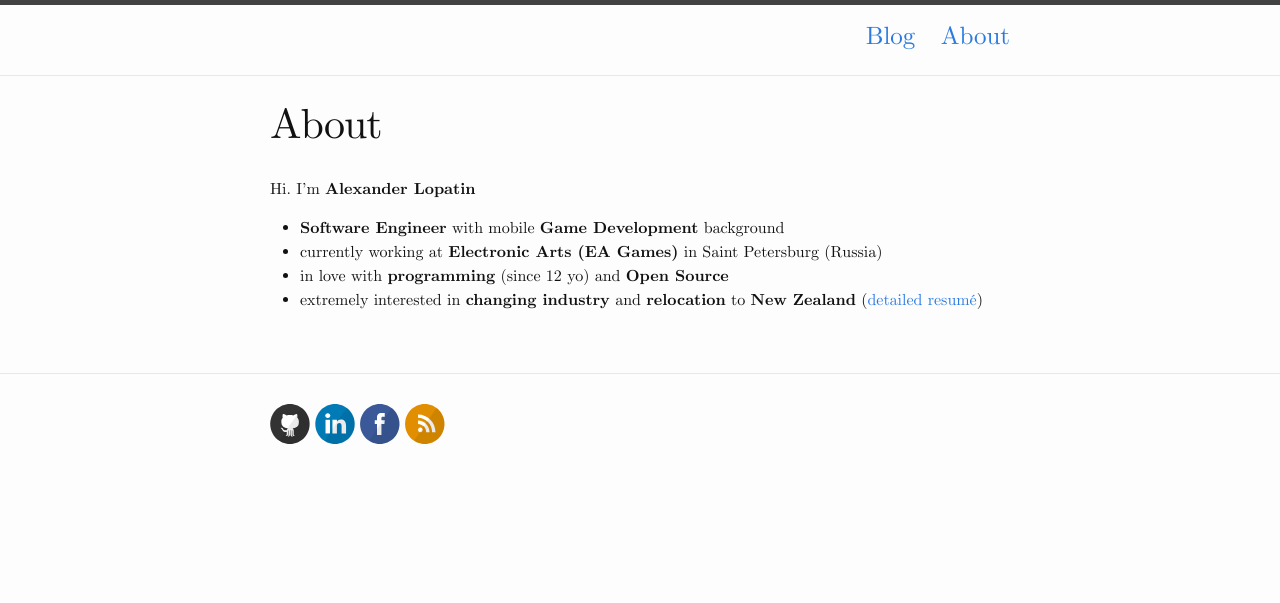
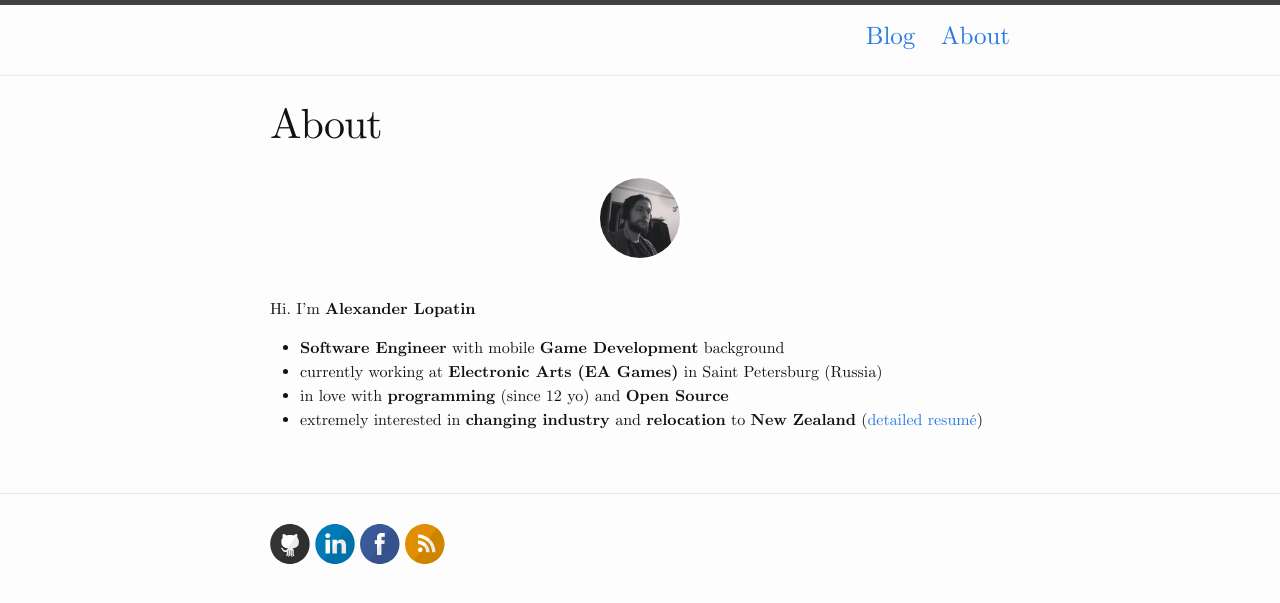
Before and after one commit to alopatindev/alopatindev.github.io, a Jekyll site: the page built from about.md, in a window 1280 px wide. Shown: the top 603 px of the page. Built offline with Jekyll 4.4.1, drawn with Linux system fonts in a browser that asks for light colours.

Commit message:
add avatar

```diff
--- a/_sass/_layout.scss
+++ b/_sass/_layout.scss
@@ -263,3 +263,11 @@
         }
     }
 }
+
+#avatar {
+    width: 80px;
+    border-radius: 50%;
+    display: block;
+    margin: auto auto 40px auto;
+    box-shadow: 0 0 0 2px white;
+}
--- a/about.md
+++ b/about.md
@@ -3,6 +3,8 @@ layout: page
 title: About
 permalink: /about/
 ---
+
+<img id="avatar" src="/pictures/avatar.jpg">
 
 Hi. I'm **Alexander Lopatin**
 
```
Also changed, not shown: pictures/avatar.jpg (added).
